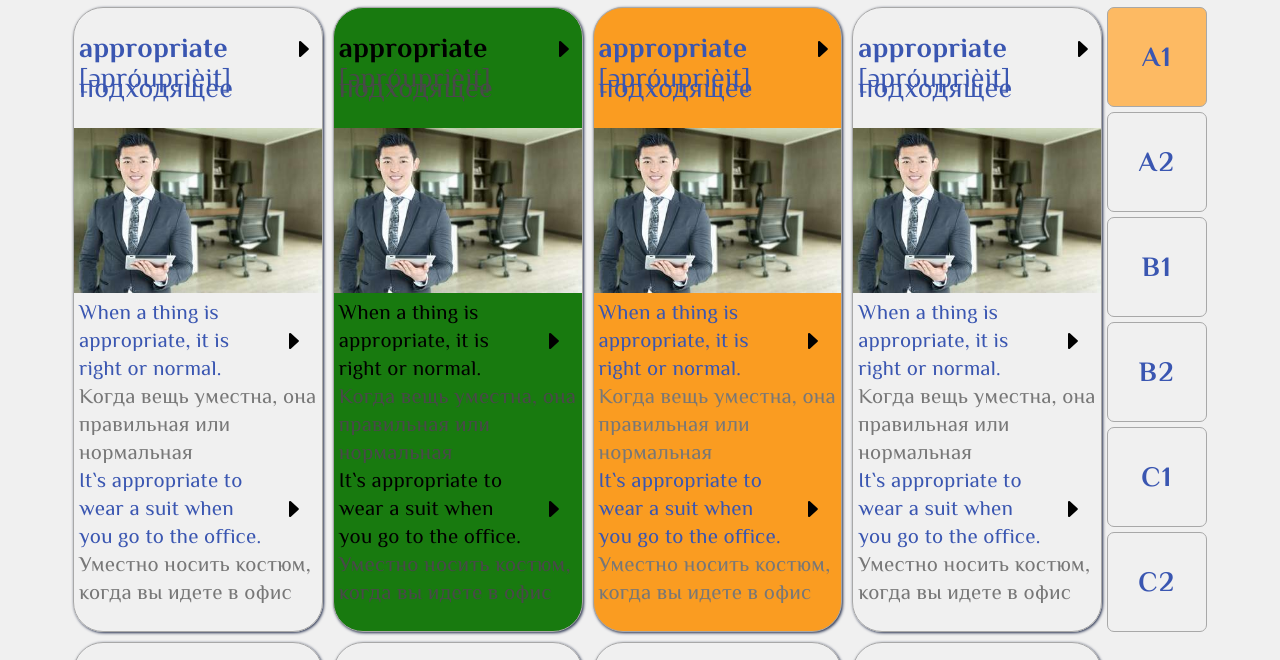
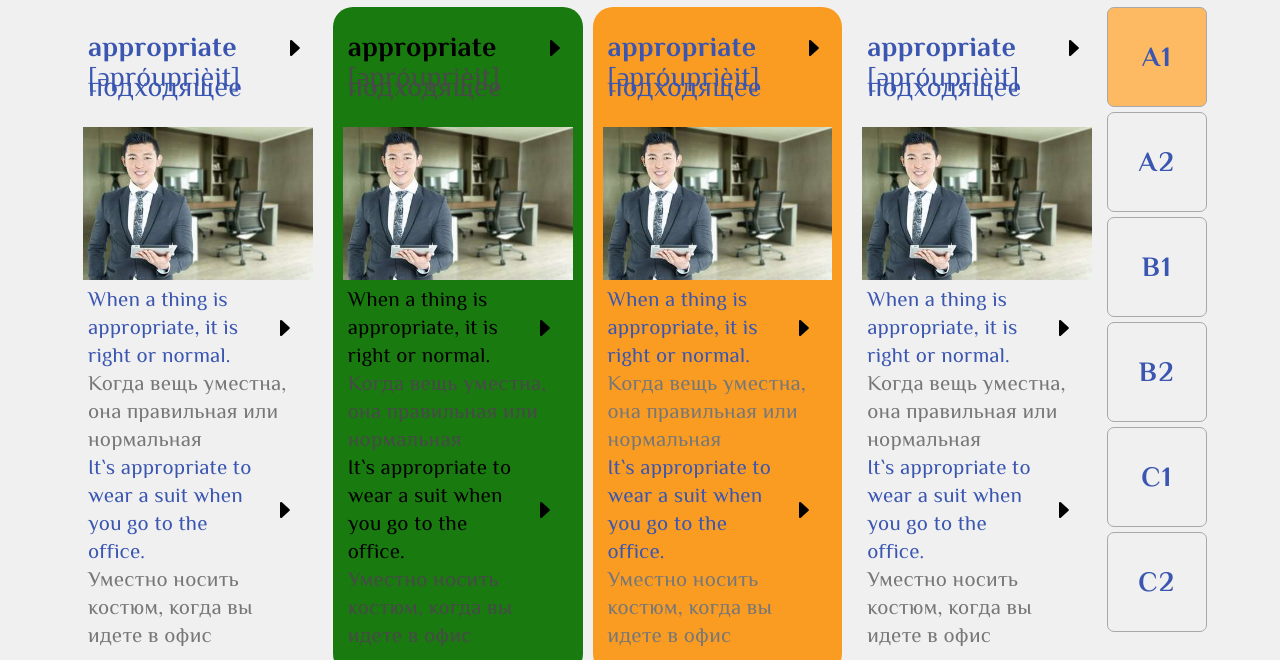
Before and after one commit to Verigota/rslang, a website built with webpack: page RSLang/src/index.html in a window 1280 px wide. Shown: the part 4482-5142 px from the top of the page. Built offline with nearby package versions, Linux system fonts and the light colour scheme; files whose address does not match are found by name.

Commit message:
feat: change word card styles

```diff
--- a/RSLang/src/sass/components/_word.scss
+++ b/RSLang/src/sass/components/_word.scss
@@ -4,17 +4,17 @@
 .word {
     display: grid;
     width: 100%;
-    height: auto;
+    height: 100%;
     grid-template: 100px auto auto / 1fr;
-    border: 1px solid $background-gray;
-    border-radius: 30px;
-    padding: 20px 0px;
-    box-shadow: 1px 1px 3px $shadow-dark;
+    border-radius: 20px;
+    padding: 20px 10px;
+
     transition: .1s all;
 
     &:hover {
         transform: translateY(2px);
         transition: .1s all;
+        box-shadow: 1px 1px 3px $shadow-dark;
     }
 
     &.hard-word {
```
